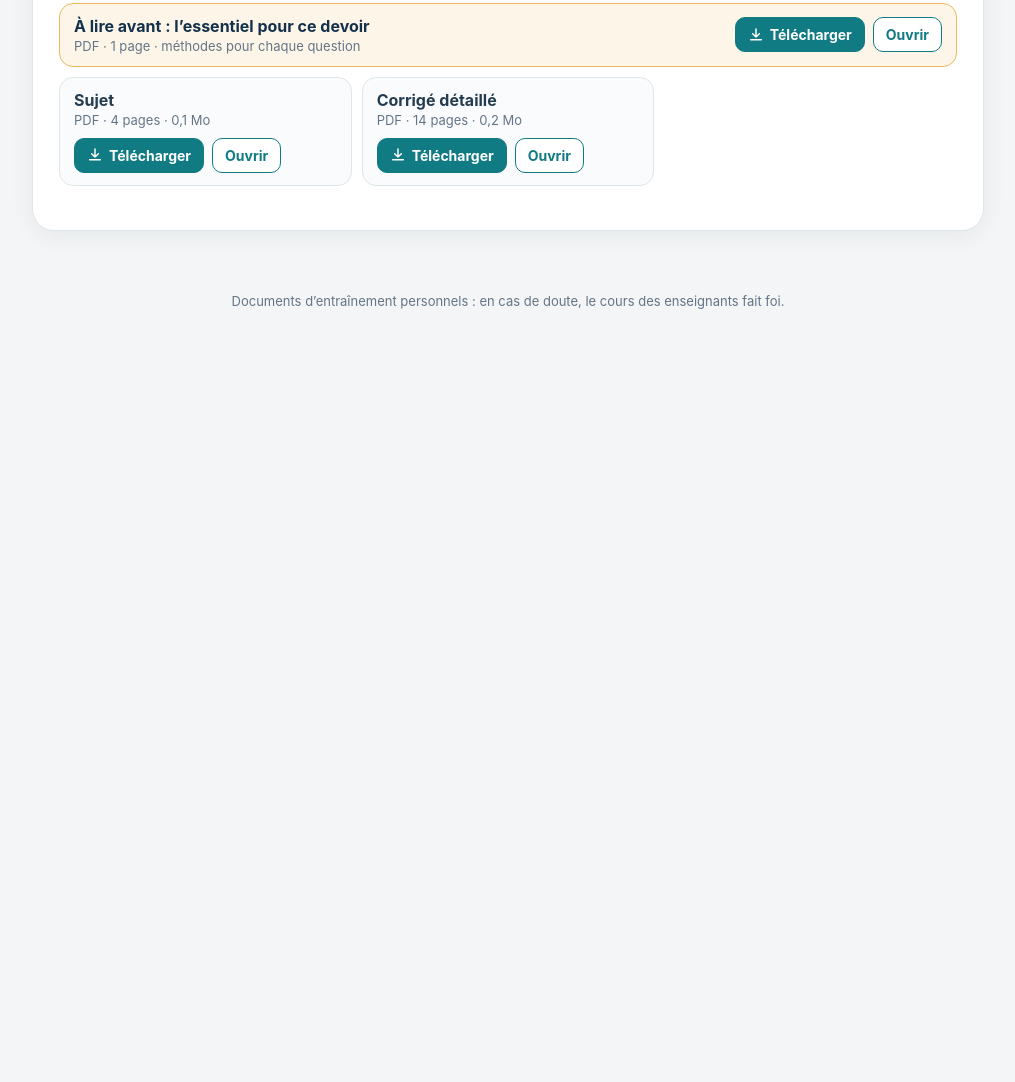
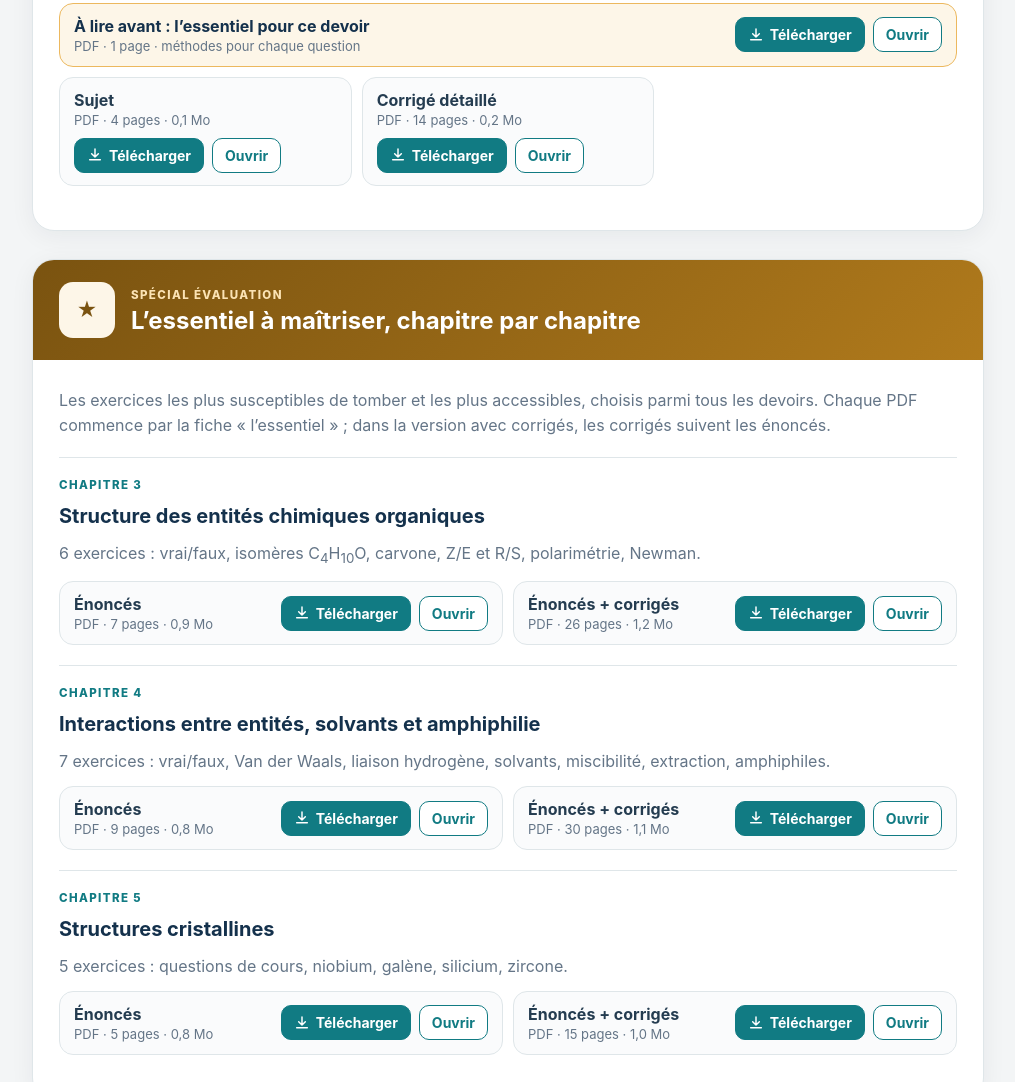
Before and after one commit to xseorkly/ysra-revision, a plain HTML site: page chimie/index.html in a window 1280 px wide. Shown: the part 3405-4487 px from the top of the page, without its empty margins (132-1147 px from the left). Before the commit the page ends 3747 px from the top, so only its background shows below. Drawn offline with Linux system fonts and the light colour scheme.

Commit message:
Chimie : partie Spécial évaluation (énoncés, énoncés + corrigés, ch. 3 à 5)
Co-Authored-By: Claude Opus 5.5 <noreply@anthropic.com>
Claude-Session: https://claude.ai/code/session_01L77HxwSPQpeQuaeymbHkb3

```diff
--- a/chimie/index.html
+++ b/chimie/index.html
@@ -43,6 +43,9 @@ a.btn.dl:hover,a.btn.dl:focus-visible{background:#0d6670}
 a.btn.zip{background:var(--deep);border-color:var(--deep);color:#fff;padding:10px 16px}
 .doc.ess{grid-column:1/-1;background:#fdf6e8;border-color:#ecb85e}
 .doc.ess .n{color:#14314c}
+.chap.eval .band{background:linear-gradient(135deg,#7a5310,#b07a1c)}
+.chap.eval .logo{background:#fdf6e8;color:#7a5310}
+.chap.eval .band .t{color:#fbe3b4}
 svg{width:16px;height:16px;flex:none}
 footer{text-align:center;color:var(--muted);font-size:13px;padding:0 24px 30px;line-height:1.6}
 @media (max-width:520px){.band{padding:18px}.devoirs{padding:4px 18px 18px}.btns{width:100%}.btns a.btn{flex:1;justify-content:center}}
@@ -179,6 +182,45 @@ footer{text-align:center;color:var(--muted);font-size:13px;padding:0 24px 30px;l
 </div>
 </section>
 
+<section class="chap eval" aria-labelledby="eval">
+<div class="band"><span class="logo" aria-hidden="true">★</span><div><span class="t">Spécial évaluation</span><h2 id="eval">L’essentiel à maîtriser, chapitre par chapitre</h2></div></div>
+<div class="devoirs">
+
+<div class="devoir"><p>Les exercices les plus susceptibles de tomber et les plus accessibles, choisis parmi tous les devoirs. Chaque PDF commence par la fiche « l’essentiel » ; dans la version avec corrigés, les corrigés suivent les énoncés.</p></div>
+
+<div class="devoir">
+<div class="tag">Chapitre 3</div>
+<h3>Structure des entités chimiques organiques</h3>
+<p>6 exercices : vrai/faux, isomères C<sub>4</sub>H<sub>10</sub>O, carvone, Z/E et R/S, polarimétrie, Newman.</p>
+<div class="docs">
+<div class="doc"><div><span class="n">Énoncés</span><span class="m">PDF · 7 pages · 0,9 Mo</span></div><div class="btns"><a class="btn dl" href="docs/eval-ch3-enonces.pdf" download="Special_evaluation_Ch3_Enonces.pdf"><svg viewBox="0 0 24 24" fill="none" stroke="currentColor" stroke-width="2.2" stroke-linecap="round" stroke-linejoin="round" aria-hidden="true"><path d="M12 3v12m0 0-5-5m5 5 5-5M4 19h16"/></svg>Télécharger</a><a class="btn" href="docs/eval-ch3-enonces.pdf" target="_blank" rel="noopener">Ouvrir</a></div></div>
+<div class="doc"><div><span class="n">Énoncés + corrigés</span><span class="m">PDF · 26 pages · 1,2 Mo</span></div><div class="btns"><a class="btn dl" href="docs/eval-ch3-enonces-corriges.pdf" download="Special_evaluation_Ch3_Enonces_Corriges.pdf"><svg viewBox="0 0 24 24" fill="none" stroke="currentColor" stroke-width="2.2" stroke-linecap="round" stroke-linejoin="round" aria-hidden="true"><path d="M12 3v12m0 0-5-5m5 5 5-5M4 19h16"/></svg>Télécharger</a><a class="btn" href="docs/eval-ch3-enonces-corriges.pdf" target="_blank" rel="noopener">Ouvrir</a></div></div>
+</div>
+</div>
+
+<div class="devoir">
+<div class="tag">Chapitre 4</div>
+<h3>Interactions entre entités, solvants et amphiphilie</h3>
+<p>7 exercices : vrai/faux, Van der Waals, liaison hydrogène, solvants, miscibilité, extraction, amphiphiles.</p>
+<div class="docs">
+<div class="doc"><div><span class="n">Énoncés</span><span class="m">PDF · 9 pages · 0,8 Mo</span></div><div class="btns"><a class="btn dl" href="docs/eval-ch4-enonces.pdf" download="Special_evaluation_Ch4_Enonces.pdf"><svg viewBox="0 0 24 24" fill="none" stroke="currentColor" stroke-width="2.2" stroke-linecap="round" stroke-linejoin="round" aria-hidden="true"><path d="M12 3v12m0 0-5-5m5 5 5-5M4 19h16"/></svg>Télécharger</a><a class="btn" href="docs/eval-ch4-enonces.pdf" target="_blank" rel="noopener">Ouvrir</a></div></div>
+<div class="doc"><div><span class="n">Énoncés + corrigés</span><span class="m">PDF · 30 pages · 1,1 Mo</span></div><div class="btns"><a class="btn dl" href="docs/eval-ch4-enonces-corriges.pdf" download="Special_evaluation_Ch4_Enonces_Corriges.pdf"><svg viewBox="0 0 24 24" fill="none" stroke="currentColor" stroke-width="2.2" stroke-linecap="round" stroke-linejoin="round" aria-hidden="true"><path d="M12 3v12m0 0-5-5m5 5 5-5M4 19h16"/></svg>Télécharger</a><a class="btn" href="docs/eval-ch4-enonces-corriges.pdf" target="_blank" rel="noopener">Ouvrir</a></div></div>
+</div>
+</div>
+
+<div class="devoir">
+<div class="tag">Chapitre 5</div>
+<h3>Structures cristallines</h3>
+<p>5 exercices : questions de cours, niobium, galène, silicium, zircone.</p>
+<div class="docs">
+<div class="doc"><div><span class="n">Énoncés</span><span class="m">PDF · 5 pages · 0,8 Mo</span></div><div class="btns"><a class="btn dl" href="docs/eval-ch5-enonces.pdf" download="Special_evaluation_Ch5_Enonces.pdf"><svg viewBox="0 0 24 24" fill="none" stroke="currentColor" stroke-width="2.2" stroke-linecap="round" stroke-linejoin="round" aria-hidden="true"><path d="M12 3v12m0 0-5-5m5 5 5-5M4 19h16"/></svg>Télécharger</a><a class="btn" href="docs/eval-ch5-enonces.pdf" target="_blank" rel="noopener">Ouvrir</a></div></div>
+<div class="doc"><div><span class="n">Énoncés + corrigés</span><span class="m">PDF · 15 pages · 1,0 Mo</span></div><div class="btns"><a class="btn dl" href="docs/eval-ch5-enonces-corriges.pdf" download="Special_evaluation_Ch5_Enonces_Corriges.pdf"><svg viewBox="0 0 24 24" fill="none" stroke="currentColor" stroke-width="2.2" stroke-linecap="round" stroke-linejoin="round" aria-hidden="true"><path d="M12 3v12m0 0-5-5m5 5 5-5M4 19h16"/></svg>Télécharger</a><a class="btn" href="docs/eval-ch5-enonces-corriges.pdf" target="_blank" rel="noopener">Ouvrir</a></div></div>
+</div>
+</div>
+
+</div>
+</section>
+
 </main>
 <footer>Documents d’entraînement personnels : en cas de doute, le cours des enseignants fait foi.</footer>
 </body>
```
Also changed, not shown: 6 other files.
